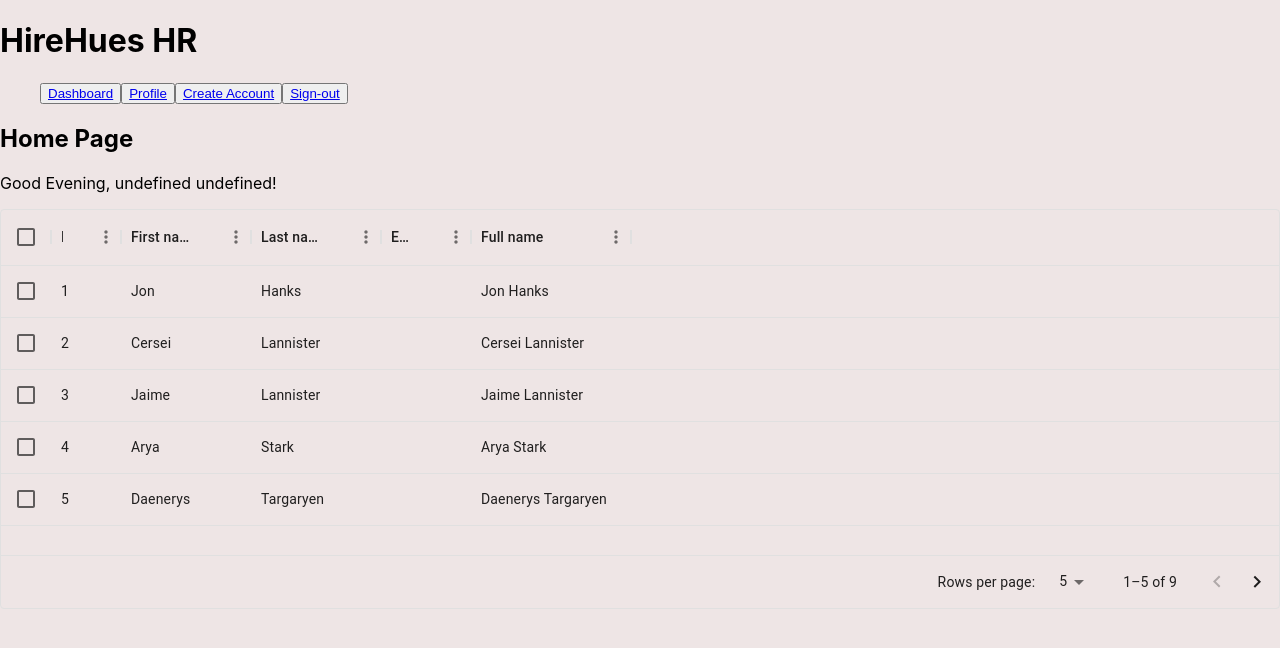
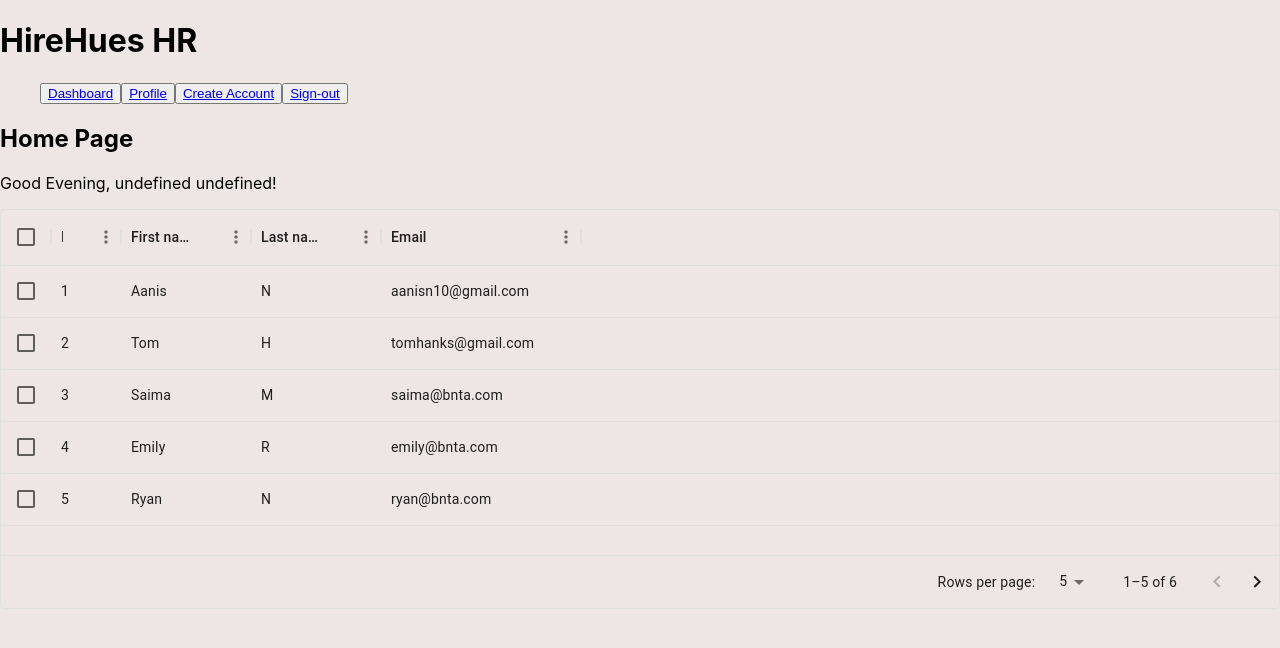
Before and after one commit to remily23/capstone_hr_management_system, a React (Create React App) app in the folder Capstone Project/capstonclient/: page /dashboard in a window 1280 px wide. Shown: the top 648 px of the page. Built offline with nearby package versions, Linux system fonts and the light colour scheme; no server answers.

Commit message:
added emails to email field

```diff
--- a/Capstone Project/capstonclient/src/Components/Graph.js
+++ b/Capstone Project/capstonclient/src/Components/Graph.js
@@ -6,34 +6,28 @@ const columns = [
   { field: 'id', headerName: 'ID', width: 70 },
   { field: 'firstName', headerName: 'First name', width: 130 },
   { field: 'lastName', headerName: 'Last name', width: 130 },
-  {
-    field: 'Email',
-    headerName: 'Email',
-    type: 'string',
-    width: 90,
+  { field: 'email', headerName: 'Email', // type: 'string',
+   width: 200,
   },
-  {
-    field: 'fullName',
-    headerName: 'Full name',
-    description: 'This column has a value getter and is not sortable.',
-    sortable: false,
-    width: 160,
-    valueGetter: (params) =>
-      `${params.row.firstName || ''} ${params.row.lastName || ''}`,
-  },
+//   {
+//     field: 'fullName',
+//     headerName: 'Full name',
+//     description: 'This column has a value getter and is not sortable.',
+//     sortable: false,
+//     width: 160,
+//     valueGetter: (params) =>
+//       `${params.row.firstName || ''} ${params.row.lastName || ''}`,
+//   },
 ];
 
 const rows = [
-  { id: 1, lastName: 'Hanks', firstName: 'Jon', email: 35 },
-  { id: 2, lastName: 'Lannister', firstName: 'Cersei', email: 42 },
-  { id: 3, lastName: 'Lannister', firstName: 'Jaime', age: 45 },
-  { id: 4, lastName: 'Stark', firstName: 'Arya', age: 16 },
-  { id: 5, lastName: 'Targaryen', firstName: 'Daenerys', age: null },
-  { id: 6, lastName: 'Melisandre', firstName: null, age: 150 },
-  { id: 7, lastName: 'Clifford', firstName: 'Ferrara', age: 44 },
-  { id: 8, lastName: 'Frances', firstName: 'Rossini', age: 36 },
-  { id: 9, lastName: 'Roxie', firstName: 'Harvey', age: 65 },
-];
+  { id: 1, lastName: 'N', firstName: 'Aanis', email: "aanisn10@gmail.com" },
+  { id: 2, lastName: 'H', firstName: 'Tom', email: "tomhanks@gmail.com" },
+  { id: 3, lastName: 'M', firstName: 'Saima', email: "saima@bnta.com" },
+  { id: 4, lastName: 'R', firstName: 'Emily', email: "emily@bnta.com" },
+  { id: 5, lastName: 'N', firstName: 'Ryan', email: "ryan@bnta.com" },
+  { id: 6, lastName: 'A', firstName: "Gisel", email: "gisel@bnta.com" },
+]
 
 export default function DataTable() {
   return (
```
